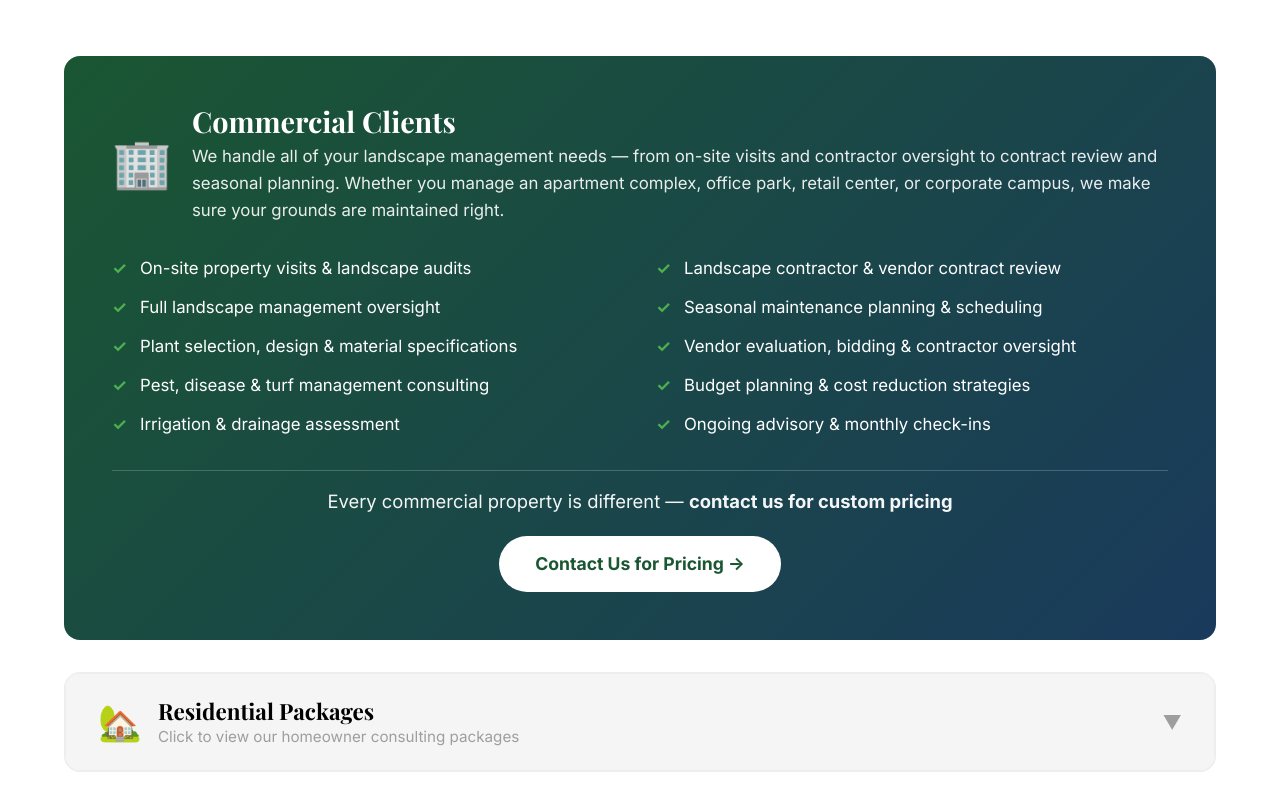
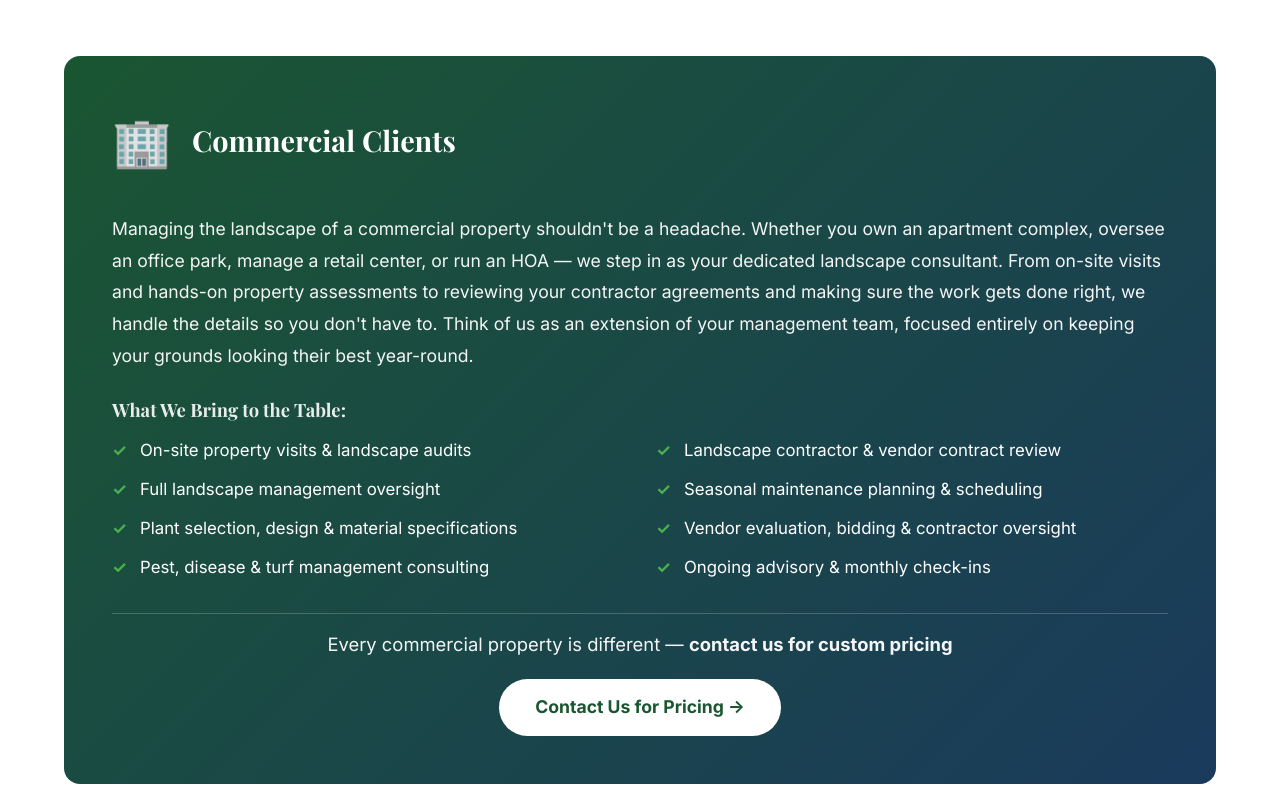
Before and after one commit to Matt5993/landscape-site2, a plain HTML site: page index.html in a window 1280 px wide. Shown: the part 940-1737 px from the top of the page. Drawn offline with nearby package versions, Linux system fonts and the light colour scheme.

Commit message:
Green headline, rewrite commercial section, remove budget/irrigation

```diff
--- a/css/styles.css
+++ b/css/styles.css
@@ -884,6 +884,10 @@ section:nth-child(even) { background: var(--off-white); }
 }
 
 /* --- Hero Tagline --- */
+.hero-title {
+  color: var(--green-light) !important;
+}
+
 .hero-tagline {
   font-size: 1.25rem;
   color: rgba(255,255,255,0.95);
@@ -917,9 +921,18 @@ section:nth-child(even) { background: var(--off-white); }
   margin-bottom: 4px;
 }
 
-.commercial-header p {
+.commercial-description {
+  font-size: 1.1rem;
+  line-height: 1.8;
+  opacity: 0.95;
+  margin-bottom: 28px;
+}
+
+.services-list-heading {
+  font-size: 1.15rem;
+  margin-bottom: 16px;
   opacity: 0.9;
-  font-size: 1.05rem;
+  font-weight: 600;
 }
 
 .commercial-features {
--- a/index.html
+++ b/index.html
@@ -38,7 +38,7 @@
     <div class="container">
       <div class="hero-content">
         <div class="hero-badge">🌳 Serving Commercial &amp; Residential Clients Across the Midwest</div>
-        <h1>Expert Landscape Consulting You Can Trust</h1>
+        <h1 class="hero-title">Expert Landscape Consulting You Can Trust</h1>
         <p class="hero-tagline"><em>"We don't perform the service — we make the service perform better."</em></p>
         <p>With nearly 30 years of commercial landscaping experience, we help property managers and homeowners make smarter decisions about their landscapes — saving money and building value.</p>
         <div class="hero-buttons">
@@ -63,9 +63,10 @@
           <div class="commercial-icon">🏢</div>
           <div>
             <h3>Commercial Clients</h3>
-            <p>We handle all of your landscape management needs — from on-site visits and contractor oversight to contract review and seasonal planning. Whether you manage an apartment complex, office park, retail center, or corporate campus, we make sure your grounds are maintained right.</p>
           </div>
         </div>
+        <p class="commercial-description">Managing the landscape of a commercial property shouldn't be a headache. Whether you own an apartment complex, oversee an office park, manage a retail center, or run an HOA — we step in as your dedicated landscape consultant. From on-site visits and hands-on property assessments to reviewing your contractor agreements and making sure the work gets done right, we handle the details so you don't have to. Think of us as an extension of your management team, focused entirely on keeping your grounds looking their best year-round.</p>
+        <h4 class="services-list-heading">What We Bring to the Table:</h4>
         <ul class="commercial-features">
           <li>On-site property visits &amp; landscape audits</li>
           <li>Landscape contractor &amp; vendor contract review</li>
@@ -74,8 +75,6 @@
           <li>Plant selection, design &amp; material specifications</li>
           <li>Vendor evaluation, bidding &amp; contractor oversight</li>
           <li>Pest, disease &amp; turf management consulting</li>
-          <li>Budget planning &amp; cost reduction strategies</li>
-          <li>Irrigation &amp; drainage assessment</li>
           <li>Ongoing advisory &amp; monthly check-ins</li>
         </ul>
         <div class="commercial-cta">
```
